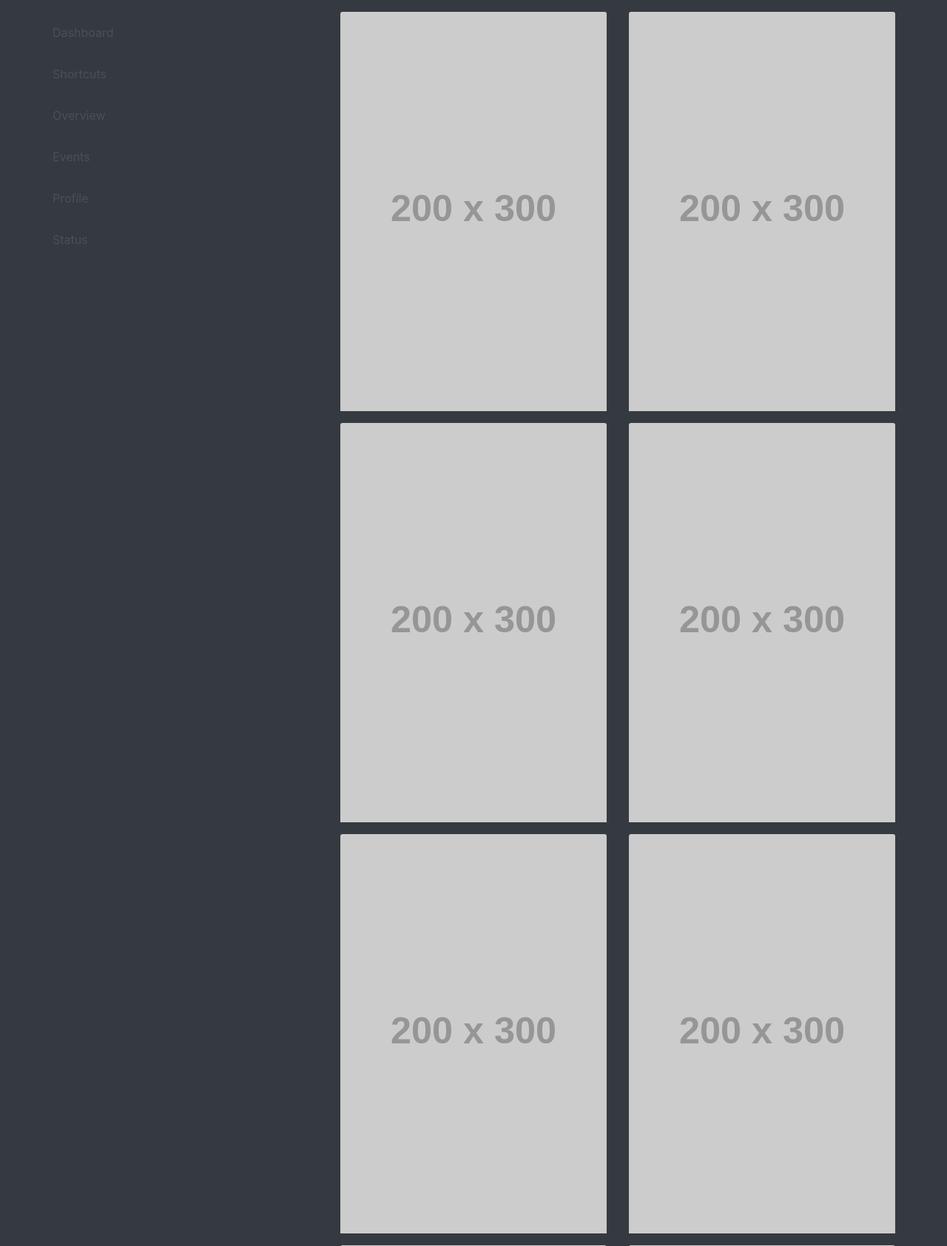
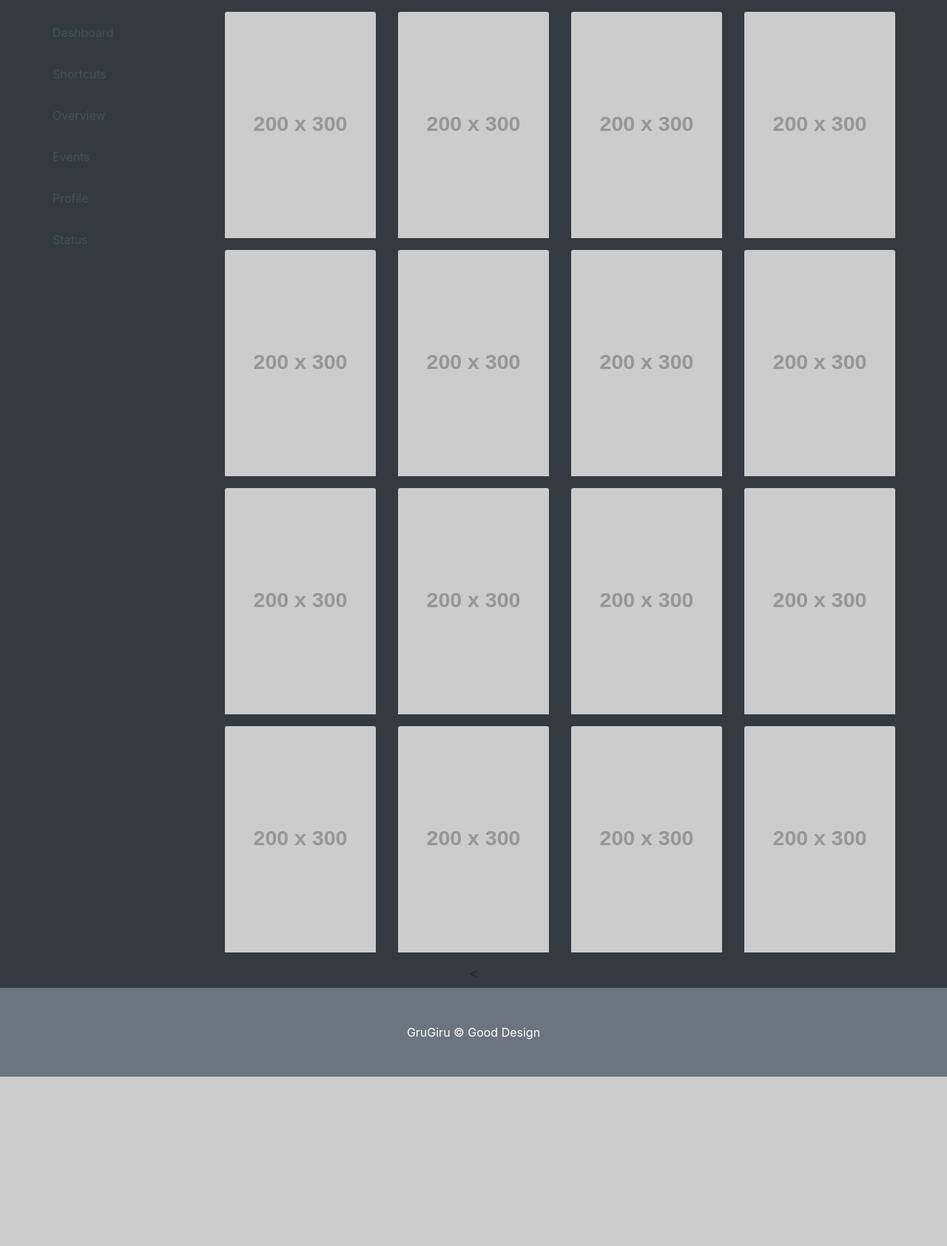
Before and after one commit to ByeonSeungHa/HomePage, a Django app: page / in a window 1280 px wide. Shown: the part 178-1863 px from the top of the page at 74% size. After the commit the page ends 1634 px from the top, so only its background shows below. Run offline with Django 4.2, Linux system fonts and the light colour scheme; grey boxes labelled with a size stand in for pictures from a placeholder-image service; some libraries are stand-ins or nearby versions.

Commit message:
크기 수정 중

```diff
--- a/SinglePage/templates/SinglePage/SinglePage.html
+++ b/SinglePage/templates/SinglePage/SinglePage.html
@@ -73,7 +73,7 @@
         <section class="py-2 bg-dark">
 
             <div class="container px-4 px-lg-0 mt-2 bg-dark">
-                <div class="row gx-4 gx-lg-5 row-cols-2 row-cols-md-5 row-cols-xl-3 bg-dark justify-content-center">
+                <div class="row gx-4 gx-lg-5 row-cols-2 row-cols-md-5 row-cols-xl-8 bg-dark justify-content-center">
                     <div class="border-end bg-dark" id="sidebar-wrapper">
                         <div class="list-group list-group-flush">
                             <a class="list-group-item-action list-group-item-black p-3" href="#!">Dashboard</a>
```
